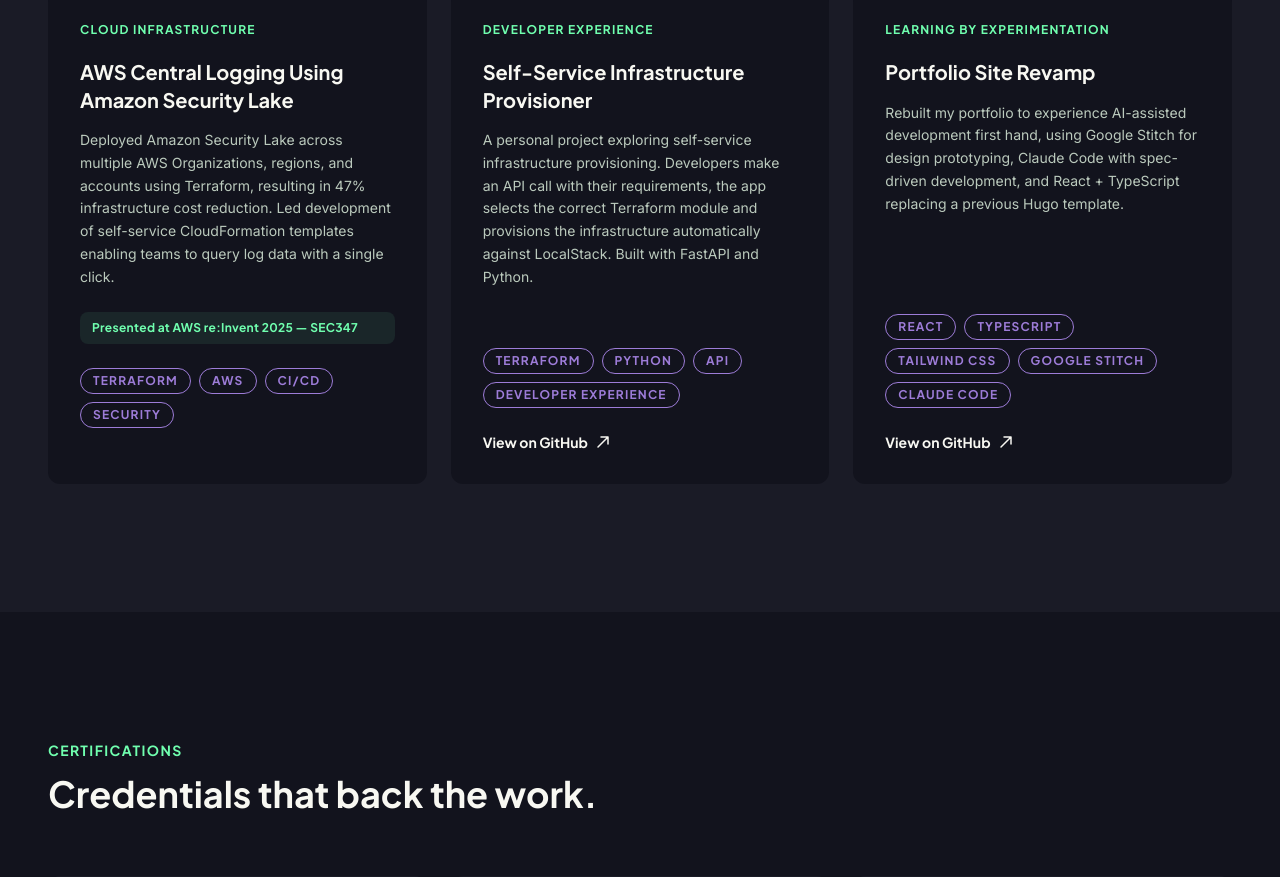
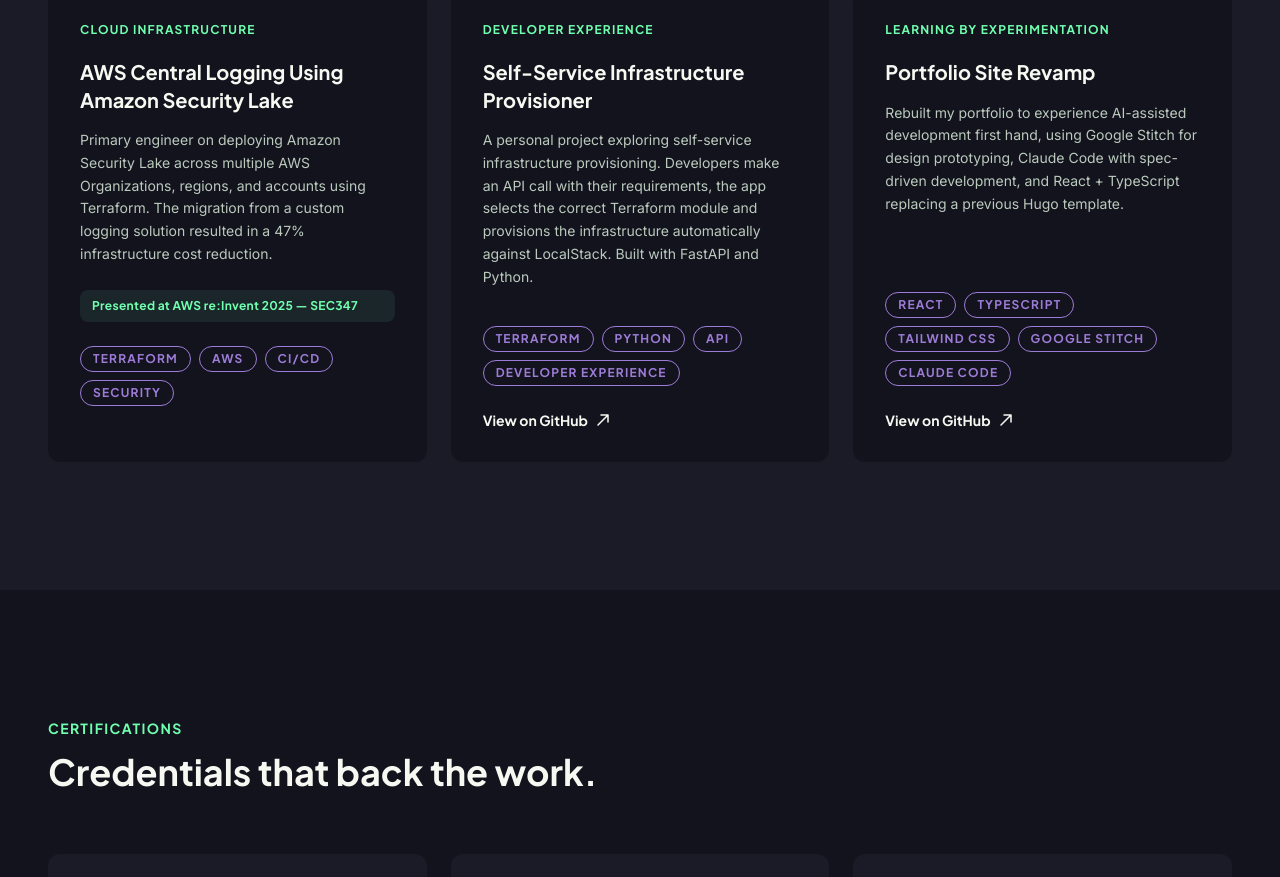
Before and after one commit to augustinechiajh/portfolio-v2, a React (Vite) app: page /#hero in a window 1280 px wide. Shown: the part 1900-2777 px from the top of the page. Built offline with nearby package versions, Linux system fonts and the light colour scheme.

Commit message:
Update Work.tsx

```diff
--- a/src/components/Work.tsx
+++ b/src/components/Work.tsx
@@ -6,7 +6,7 @@
         category: 'Cloud Infrastructure',
         title: 'AWS Central Logging Using Amazon Security Lake',
         description:
-            'Deployed Amazon Security Lake across multiple AWS Organizations, regions, and accounts using Terraform, resulting in 47% infrastructure cost reduction. Led development of self-service CloudFormation templates enabling teams to query log data with a single click.',
+            'Primary engineer on deploying Amazon Security Lake across multiple AWS Organizations, regions, and accounts using Terraform. The migration from a custom logging solution resulted in a 47% infrastructure cost reduction.',
         tags: ['Terraform', 'AWS', 'CI/CD', 'Security'],
         reInvent: 'Presented at AWS re:Invent 2025 — SEC347',
         link: null,
```
